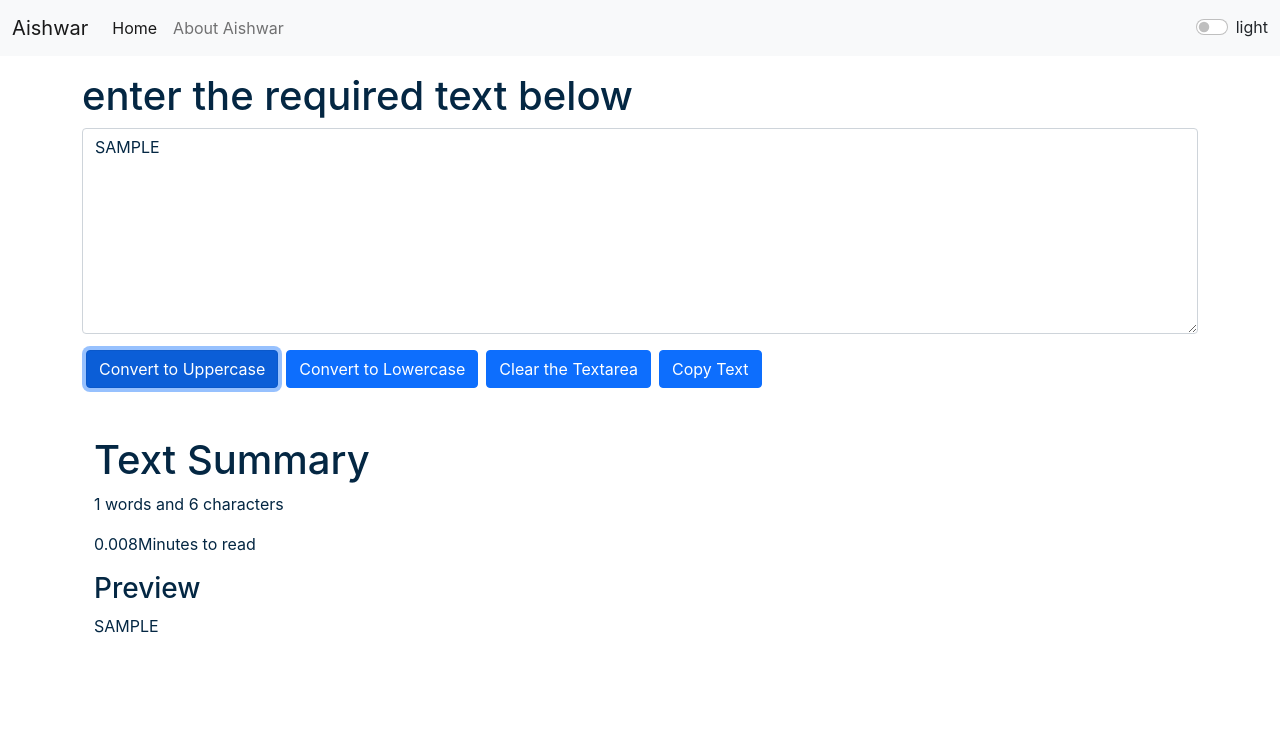
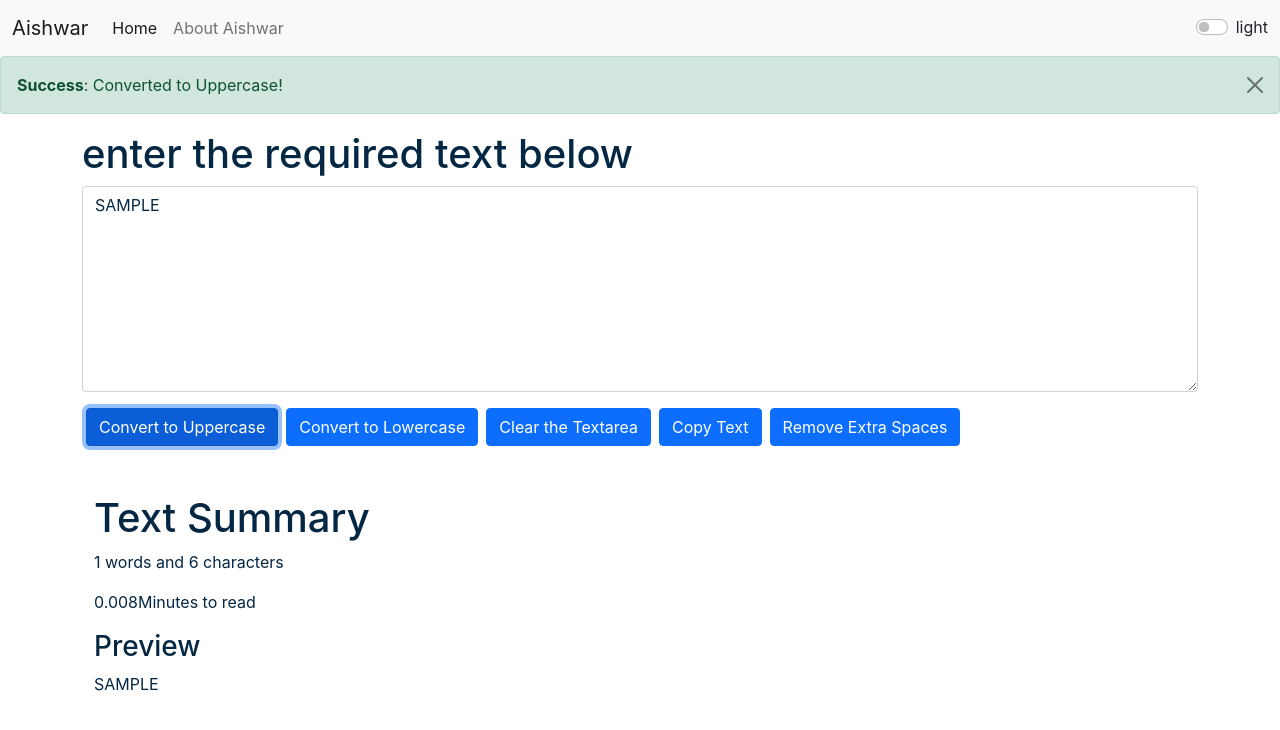
Before and after one commit to mrworld196wide/01_textutils, a React (Create React App) app: page / in a window 1280 px wide. Both pictures are taken after typing "Sample" into the empty fields and a click on the button "Convert to Uppercase". Shown: the top 730 px of the page. Built offline with nearby package versions, Linux system fonts and the light colour scheme.

Commit message:
Auto Dismissing Alert Messages

```diff
--- a/src/App.js
+++ b/src/App.js
@@ -3,26 +3,42 @@
 
 import Navbar from './components/Navbar';
 import Textform from './components/Textform';
-import React, {useState} from 'react';
+import React, { useState } from 'react';
+import Alert from './components/Alert';
 function App() {
-  const [mode, setMode] = useState('light') //whether dark mode is enabled or not
-  const toggleMode= () =>{
-    if (mode === 'light'){
+  const [mode, setMode] = useState('light'); //whether dark mode is enabled or not
+  const [alert, setAlert] = useState(null);
+
+  const showAlert = (message, type) => {
+    setAlert({
+      msg: message,
+      type: type
+    })
+    setTimeout(() => {
+      setAlert(null);
+    }, 3500);
+  }
+
+  const toggleMode = () => {
+    if (mode === 'light') {
       setMode('dark');
       document.body.style.backgroundColor = '#042743';
+      showAlert("dark mode has been enabled", "success");
     }
-    else{
+    else {
       setMode('light');
       document.body.style.backgroundColor = 'white';
+      showAlert("light mode has been enabled", "success");
     }
 
   }
   return (
     <>
-      <Navbar title="Aishwar" aboutText="About Aishwar" mode={mode} toggleMode={toggleMode}/>
+      <Navbar title="Aishwar" aboutText="About Aishwar" mode={mode} toggleMode={toggleMode} />
+      <Alert alert={alert} />
       <div className="container my-3">
-      <Textform heading="enter the required text below" mode={mode}/>
-      {/* <About/> */}
+        <Textform showAlert={showAlert} heading="enter the required text below" mode={mode} />
+        {/* <About/> */}
       </div>
     </>
   );
--- /dev/null
+++ b/src/components/Alert.js
@@ -0,0 +1,15 @@
+import React from 'react'
+function Alert(props) {
+    const capitalize = (word) => {
+        const lower = word.toLowerCase();
+        return lower.charAt(0).toUpperCase() + lower.slice(1);
+    }
+    return (
+        props.alert && <div className={`alert alert-${props.alert.type} alert-dismissible fade show`} role="alert">
+            <strong>{capitalize(props.alert.type)}</strong>: {props.alert.msg}
+            <button type="button" className="btn-close" data-bs-dismiss="alert" aria-label="Close"></button>
+        </div>
+    )
+}
+
+export default Alert
--- a/src/components/Textform.js
+++ b/src/components/Textform.js
@@ -4,12 +4,14 @@
     console.log("Uppercase was clicked" + text);  //use snippet clg for console.log("");
     let newText = text.toUpperCase();
     setText(newText)
+    props.showAlert("Converted to Uppercase!", "success");
   }
 
   const handleLoClick = () => {
     console.log("Uppercase was clicked" + text);  //use snippet clg for console.log("");
     let newText = text.toLowerCase();
-    setText(newText)
+    setText(newText);
+    props.showAlert("Converted to Lowercase!", "success");
   }
 
   const handleClearClick = () => {
@@ -30,6 +32,11 @@
     navigator.clipboard.writeText(text.value);
   }
 
+  const handleExtraSpaces = () => {
+    let newText = text.split(/[ ]+/);
+    setText(newText.join(" "))
+  }
+
   const [text, setText] = useState('');  //
   // text= "new text added to the state aishwar bhai"; //wrong way of updating the state variable
   // setText("new text added to the state aishwar bhai"); //correct way of updating a state variable
@@ -37,20 +44,21 @@
     <>
       <div>
         <div className="mb-3">
-          <h1 style={{ color: props.mode === 'light' ? '#042743' : 'white'  }}> {props.heading} </h1>
+          <h1 style={{ color: props.mode === 'light' ? '#042743' : 'white' }}> {props.heading} </h1>
           <textarea className="form-control" value={text} onChange={handleOnChange} id="myBox" rows="8" style={{ backgroundColor: props.mode === 'light' ? 'white' : 'grey', color: props.mode === 'light' ? '#042743' : 'white' }}></textarea>
         </div>
         <button className="btn btn-primary mx-1" onClick={handleUpClick}>Convert to Uppercase</button>
         <button className="btn btn-primary mx-1" onClick={handleLoClick}>Convert to Lowercase</button>
         <button className="btn btn-primary mx-1" onClick={handleClearClick}>Clear the Textarea</button>
         <button className="btn btn-primary mx-1" onClick={handleCopy}>Copy Text</button>
+        <button className="btn btn-primary mx-1" onClick={handleExtraSpaces}>Remove Extra Spaces</button>
       </div>
-      <div style={{ color: props.mode === 'light' ? '#042743':'white'}} className="container my-5">
+      <div style={{ color: props.mode === 'light' ? '#042743' : 'white' }} className="container my-5">
         <h1>Text Summary</h1>
         <p>{text.split(" ").length} words and {text.length} characters</p>
         <p> {0.008 * text.split(" ").length}Minutes to read </p>
         <h3>Preview </h3>
-        <p>{text.length>0 ? text : "Enter something to Preview"}</p>
+        <p>{text.length > 0 ? text : "Enter something to Preview"}</p>
       </div>
     </>
   )
```
